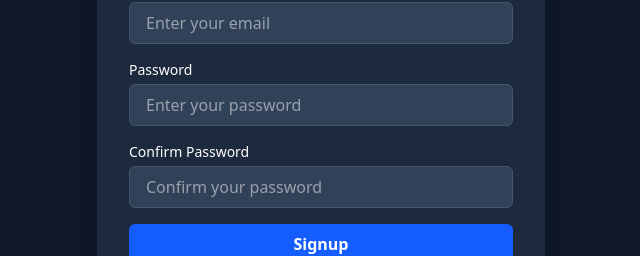
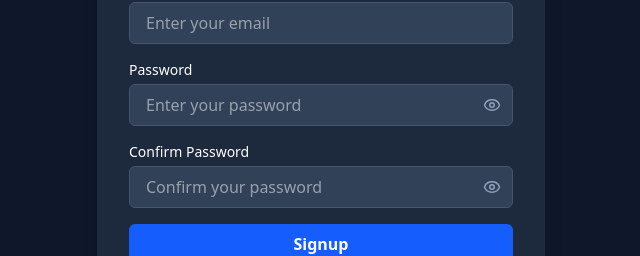
Before and after one commit to shubhamkapse11/Chatify, a React app in the folder frontend/: page /signup in a window 1280 px wide. Shown: the part 328-584 px from the top of the page, without its empty margins (319-959 px from the left). Built offline with nearby package versions, Linux system fonts and the light colour scheme; the HTML template or start-up script is replaced by a standard one.

Commit message:
hide pass

```diff
--- a/frontend/src/pages/Login.jsx
+++ b/frontend/src/pages/Login.jsx
@@ -6,6 +6,7 @@ import axios from "axios";
 import { Link, useNavigate } from "react-router-dom";
 import toast from "react-hot-toast";
 import { useAuth } from "../context/useAuth";
+import { Eye, EyeOff } from "lucide-react";
 
 const loginSchema = z.object({
     email: z.string().email("Invalid email address"),
@@ -15,6 +16,7 @@ const loginSchema = z.object({
 const Login = () => {
     const [authUser, setAuthUser] = useAuth();
     const [loading, setLoading] = useState(false);
+    const [showPassword, setShowPassword] = useState(false);
     const navigate = useNavigate();
 
     const {
@@ -71,12 +73,21 @@ const Login = () => {
 
                     <div>
                         <label className="block text-sm font-medium">Password</label>
-                        <input
-                            type="password"
-                            {...register("password")}
-                            className="w-full px-4 py-2 mt-1 bg-slate-700 border border-slate-600 rounded-md focus:outline-none focus:ring-2 focus:ring-blue-500"
-                            placeholder="Enter your password"
-                        />
+                        <div className="relative">
+                            <input
+                                type={showPassword ? "text" : "password"}
+                                {...register("password")}
+                                className="w-full px-4 py-2 mt-1 bg-slate-700 border border-slate-600 rounded-md focus:outline-none focus:ring-2 focus:ring-blue-500 pr-10"
+                                placeholder="Enter your password"
+                            />
+                            <button
+                                type="button"
+                                onClick={() => setShowPassword(!showPassword)}
+                                className="absolute right-3 top-1/2 transform -translate-y-[calc(50%-2px)] text-slate-400 hover:text-white"
+                            >
+                                {showPassword ? <EyeOff size={18} /> : <Eye size={18} />}
+                            </button>
+                        </div>
                         {errors.password && <p className="mt-1 text-xs text-red-500">{errors.password.message}</p>}
                     </div>
 
--- a/frontend/src/pages/Signup.jsx
+++ b/frontend/src/pages/Signup.jsx
@@ -6,6 +6,7 @@ import axios from "axios";
 import { Link, useNavigate } from "react-router-dom";
 import toast from "react-hot-toast";
 import { useAuth } from "../context/useAuth";
+import { Eye, EyeOff } from "lucide-react";
 
 const signupSchema = z.object({
     name: z.string().min(2, "Name must be at least 2 characters"),
@@ -20,6 +21,8 @@ const signupSchema = z.object({
 const Signup = () => {
     const [authUser, setAuthUser] = useAuth();
     const [loading, setLoading] = useState(false);
+    const [showPassword, setShowPassword] = useState(false);
+    const [showConfirmPassword, setShowConfirmPassword] = useState(false);
     const navigate = useNavigate();
 
     const {
@@ -88,23 +91,41 @@ const Signup = () => {
 
                     <div>
                         <label className="block text-sm font-medium">Password</label>
+                        <div className="relative">
                             <input
-                            type="password"
+                                type={showPassword ? "text" : "password"}
                                 {...register("password")}
-                            className="w-full px-4 py-2 mt-1 bg-slate-700 border border-slate-600 rounded-md focus:outline-none focus:ring-2 focus:ring-blue-500"
+                                className="w-full px-4 py-2 mt-1 bg-slate-700 border border-slate-600 rounded-md focus:outline-none focus:ring-2 focus:ring-blue-500 pr-10"
                                 placeholder="Enter your password"
                             />
+                            <button
+                                type="button"
+                                onClick={() => setShowPassword(!showPassword)}
+                                className="absolute right-3 top-1/2 transform -translate-y-[calc(50%-2px)] text-slate-400 hover:text-white"
+                            >
+                                {showPassword ? <EyeOff size={18} /> : <Eye size={18} />}
+                            </button>
+                        </div>
                         {errors.password && <p className="mt-1 text-xs text-red-500">{errors.password.message}</p>}
                     </div>
 
                     <div>
                         <label className="block text-sm font-medium">Confirm Password</label>
+                        <div className="relative">
                             <input
-                            type="password"
+                                type={showConfirmPassword ? "text" : "password"}
                                 {...register("confirmPassword")}
-                            className="w-full px-4 py-2 mt-1 bg-slate-700 border border-slate-600 rounded-md focus:outline-none focus:ring-2 focus:ring-blue-500"
+                                className="w-full px-4 py-2 mt-1 bg-slate-700 border border-slate-600 rounded-md focus:outline-none focus:ring-2 focus:ring-blue-500 pr-10"
                                 placeholder="Confirm your password"
                             />
+                            <button
+                                type="button"
+                                onClick={() => setShowConfirmPassword(!showConfirmPassword)}
+                                className="absolute right-3 top-1/2 transform -translate-y-[calc(50%-2px)] text-slate-400 hover:text-white"
+                            >
+                                {showConfirmPassword ? <EyeOff size={18} /> : <Eye size={18} />}
+                            </button>
+                        </div>
                         {errors.confirmPassword && (
                             <p className="mt-1 text-xs text-red-500">{errors.confirmPassword.message}</p>
                         )}
```
Lines whose indentation alone changed are shown as unchanged.
